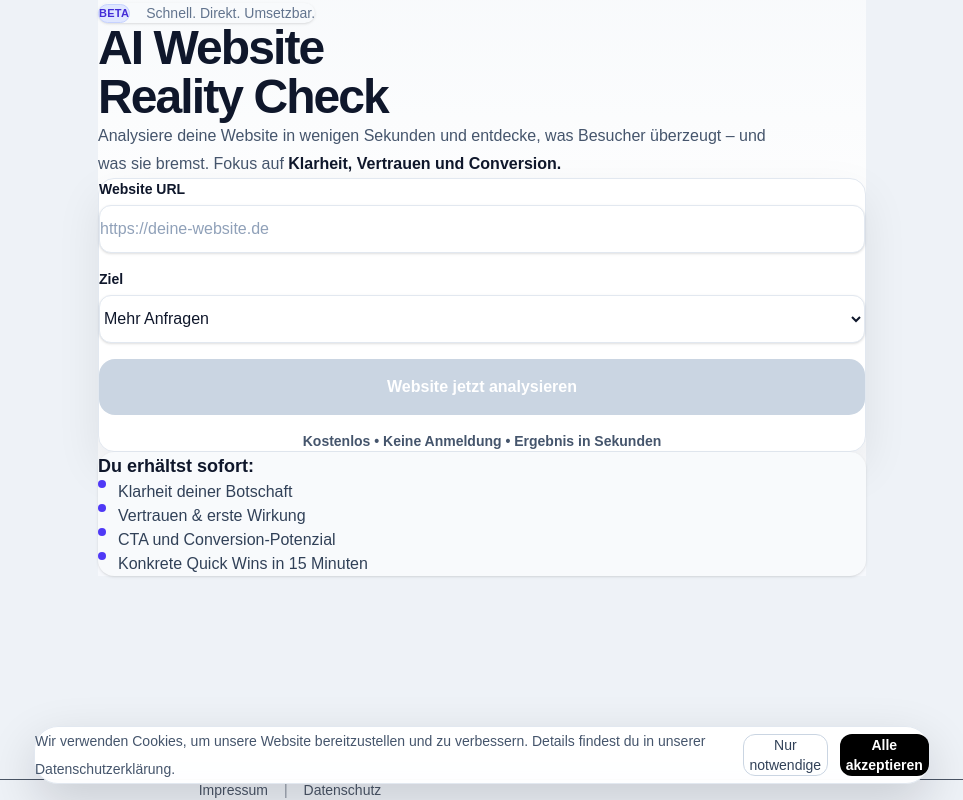
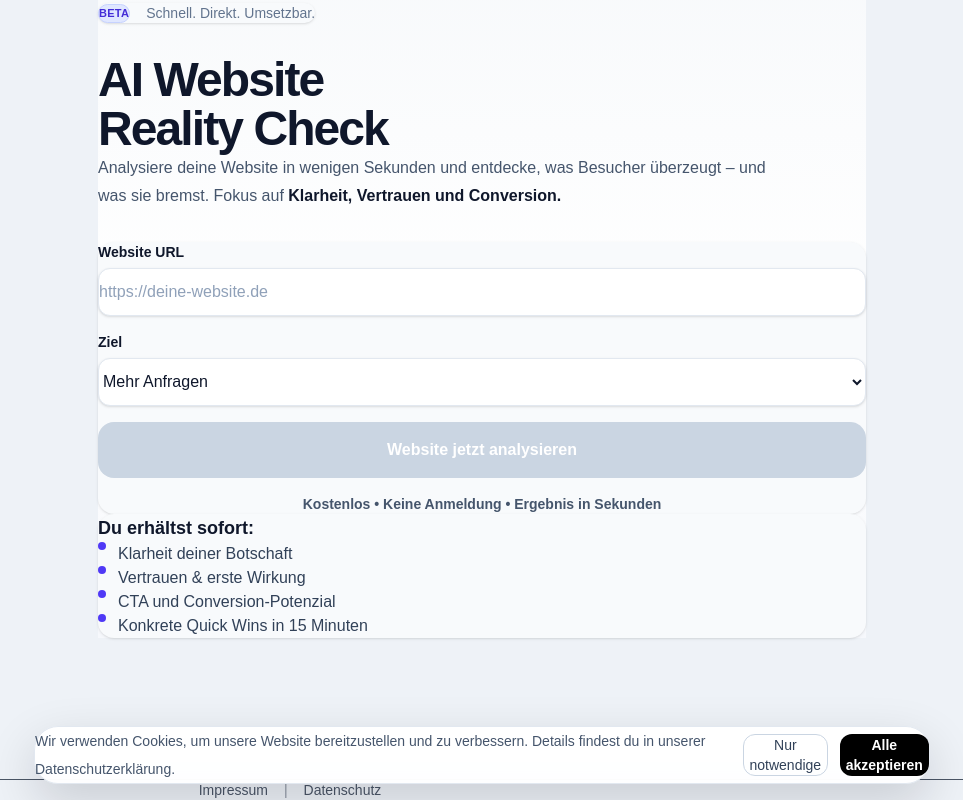
Before and after one commit to robertpetrovic87-code/Digitalstruktur, a Next.js app: page / in a window 1280 px wide. Shown: the whole page, without its empty margins (158-1121 px from the left). Built offline with nearby package versions, Linux system fonts and the light colour scheme.

Commit message:
fix blueprint prompt usage_guide

```diff
--- a/app/page.tsx
+++ b/app/page.tsx
@@ -188,7 +188,7 @@ export default function Home() {
             </span>
           </div>
 
-          <div className="pt-8 text-left">
+          <div className="text-left" style={{ paddingTop: 32 }}>
             <h1 className="text-[2.2rem] font-bold leading-[1.02] tracking-[-0.04em] text-slate-900 sm:text-5xl">
               AI Website
               <br />
@@ -204,7 +204,8 @@ export default function Home() {
             </p>
           </div>
 
-          <div className="mt-8 rounded-2xl border border-slate-200 bg-white px-6 py-7 shadow-[0_18px_45px_rgba(2,6,23,0.08)] sm:px-7 sm:py-8">
+          <div className="rounded-2xl bg-slate-50 px-7 py-6 shadow-sm sm:px-8 md:px-9"
+            style={{ marginTop: 32 }}>
             <div className="grid gap-4">
               <label className="grid gap-1.5 text-left">
                 <span className="text-sm font-semibold text-slate-900">
```
